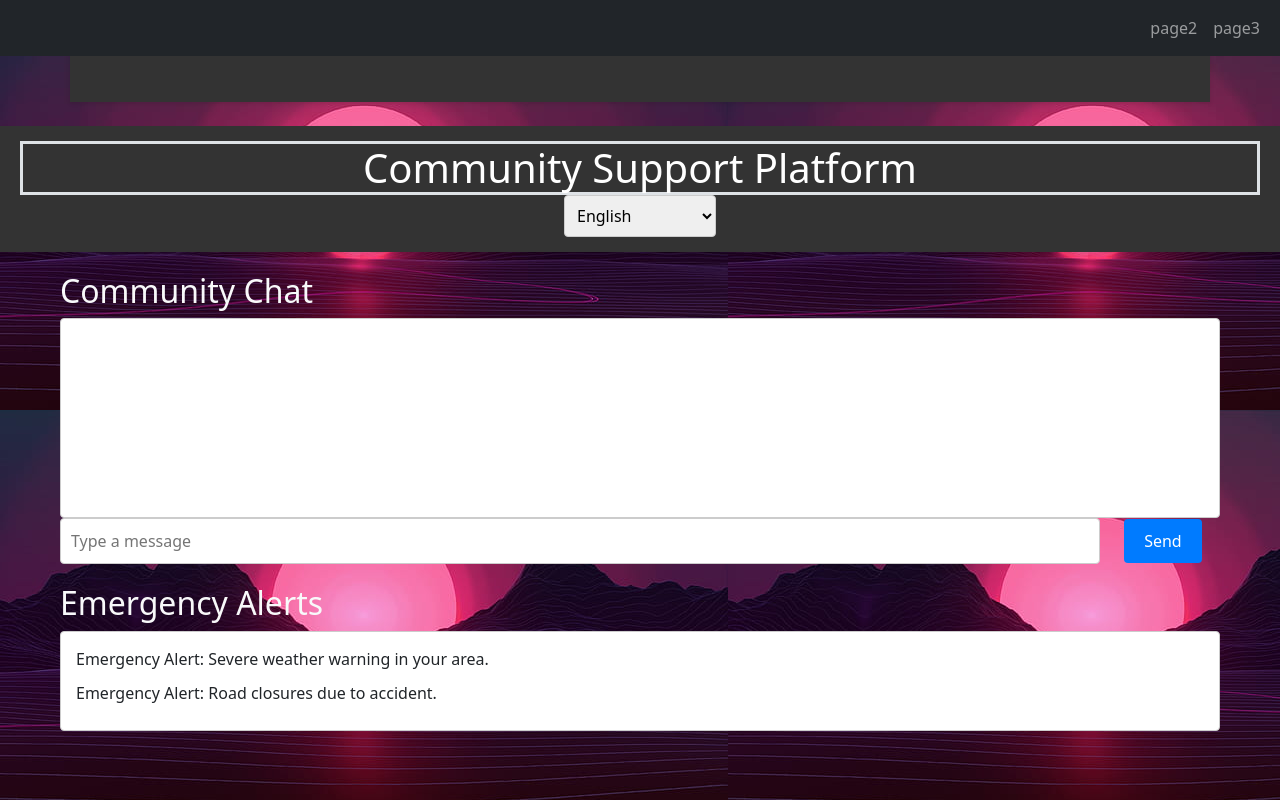
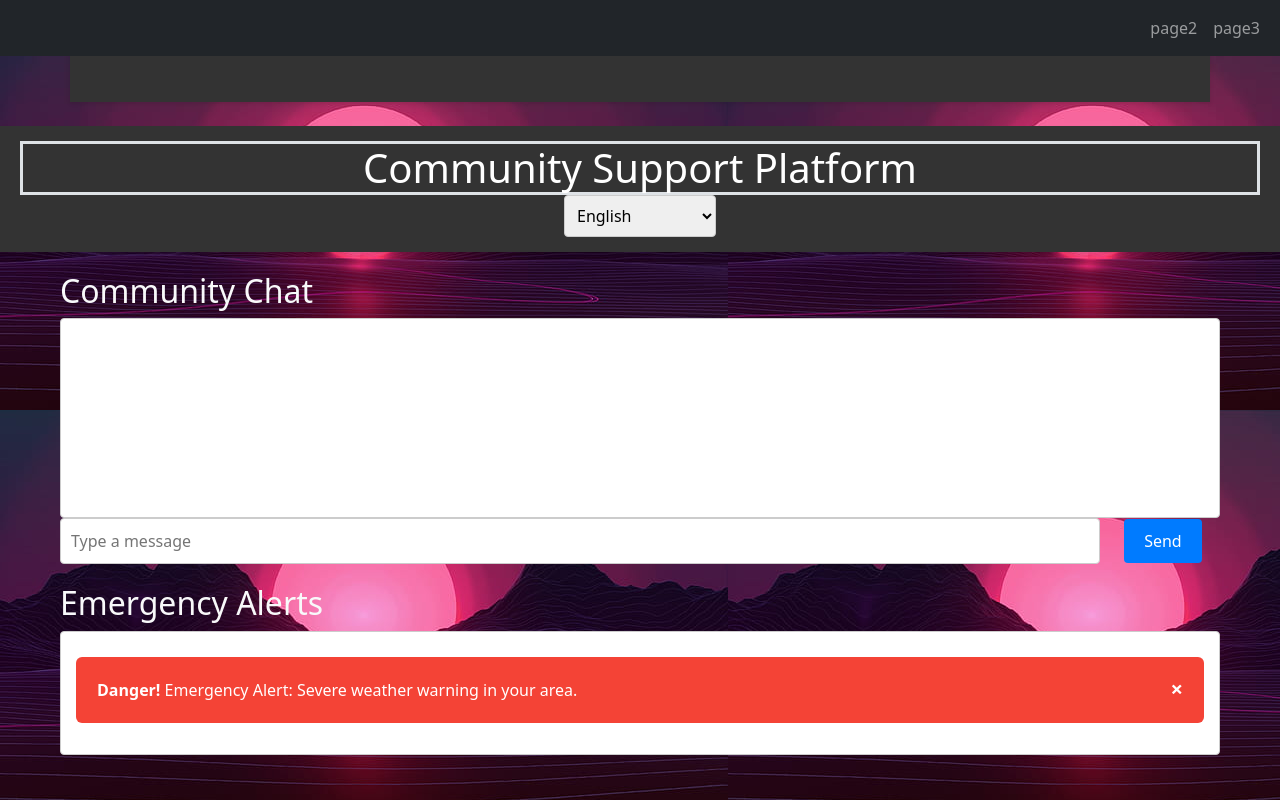
Before and after one commit to I-Dont-Know-What-Iam-Doing/Hack-a-ton, a plain HTML site: page html/html.html in a window 1280 px wide. Drawn offline with nearby package versions, Linux system fonts and the light colour scheme.

Commit message:
444q44qqqq

```diff
--- a/html/html.html
+++ b/html/html.html
@@ -10,17 +10,37 @@
     <link rel="stylesheet" href="../css/css.css">
     <script src="../javascript/js.js"></script>
     <link href="https://cdn.jsdelivr.net/npm/bootstrap@5.3.3/dist/css/bootstrap.min.css" rel="stylesheet"
-    integrity="sha384-QWTKZyjpPEjISv5WaRU9OFeRpok6YctnYmDr5pNlyT2bRjXh0JMhjY6hW+ALEwIH" crossorigin="anonymous">
+          integrity="sha384-QWTKZyjpPEjISv5WaRU9OFeRpok6YctnYmDr5pNlyT2bRjXh0JMhjY6hW+ALEwIH" crossorigin="anonymous">
+    <style>
+        .alert {
+            padding: 20px;
+            background-color: #f44336;
+            color: white;
+        }
 
+        .closebtn {
+            margin-left: 15px;
+            color: white;
+            font-weight: bold;
+            float: right;
+            font-size: 22px;
+            line-height: 20px;
+            cursor: pointer;
+            transition: 0.3s;
+        }
+
+            .closebtn:hover {
+                color: black;
+            }
+    </style>
 </head>
 <body>
     <header class="container my-4">
         <nav class="navbar navbar-expand-lg navbar-dark bg-dark fixed-top">
             <div class="container-fluid">
-
-                <!-- to collaspe -->
+                <!-- to collapse -->
                 <button class="navbar-toggler" type="button" data-bs-toggle="collapse" data-bs-target="#navbarSupportedContent"
-                aria-controls="navbarSupportedContent" aria-expanded="false" aria-label="Toggle navigation">
+                        aria-controls="navbarSupportedContent" aria-expanded="false" aria-label="Toggle navigation">
                     <span class="navbar-toggler-icon"></span>
                 </button>
 
@@ -28,16 +48,16 @@
                     <ul class="navbar-nav ms-auto" role="tablist">
                         <li class="nav-item" role="presentation">
                             <a class="nav-link" href="page2.html">page2</a>
-                         </li>
+                        </li>
                         <li class="nav-item" role="form">
-                           <a class="nav-link" href="page3.html">page3</a>
+                            <a class="nav-link" href="page3.html">page3</a>
                         </li>
                     </ul>
                 </div>
-
             </div>
         </nav><br><br>
     </header>
+
     <header>
         <h1 class="border border-3">Community Support Platform</h1>
         <select id="language-selector">
@@ -45,10 +65,8 @@
             <option value="ch">中文</option>
             <option value="my">Bahasa Melayu</option>
             <option value="tm">தமிழ்</option>
-
             <!-- Add more languages as needed -->
         </select>
-
     </header>
 
     <main>
@@ -61,6 +79,8 @@
 
         <section id="emergency-alerts">
             <h2 class="text-light">Emergency Alerts</h2>
+            <!-- Alert Message -->
+
             <div id="alerts"></div>
         </section>
     </main>
--- a/javascript/js.js
+++ b/javascript/js.js
@@ -1,114 +1,3 @@
-
-
-// const translations = {
-//     en: {
-//         headerTitle: 'Community Support Platform',
-//         chatTitle: 'Community Chat',
-//         alertsTitle: 'Emergency Alerts',
-//         messagePlaceholder: 'Type a message',
-//         sendButton: 'Send',
-//         alert1: 'Emergency Alert: Severe weather warning in your area.',
-//         alert2: 'Emergency Alert: Road closures due to accident.'
-//     },
-//     es: {
-//         headerTitle: 'Plataforma de Apoyo Comunitario',
-//         chatTitle: 'Chat Comunitario',
-//         alertsTitle: 'Alertas de Emergencia',
-//         messagePlaceholder: 'Escribe un mensaje',
-//         sendButton: 'Enviar',
-//         alert1: 'Alerta de Emergencia: Advertencia de clima severo en tu área.',
-//         alert2: 'Alerta de Emergencia: Cierres de carreteras debido a un accidente.'
-//     },
-//     fr: {
-//         headerTitle: 'Plateforme de Soutien Communautaire',
-//         chatTitle: 'Chat Communautaire',
-//         alertsTitle: 'Alertes d\'urgence',
-//         messagePlaceholder: 'Tapez un message',
-//         sendButton: 'Envoyer',
-//         alert1: 'Alerte d\'urgence : Alerte météorologique sévère dans votre région.',
-//         alert2: 'Alerte d\'urgence : Fermetures de routes en raison d\'un accident.'
-//     }
-//     // Add more languages as needed
-// };
-
-
-// document.addEventListener('DOMContentLoaded', () => {
-//     const languageSelector = document.getElementById('language-selector');
-//     const messagesDiv = document.getElementById('messages');
-//     const messageInput = document.getElementById('message-input');
-//     const sendButton = document.getElementById('send-button');
-//     const alertsDiv = document.getElementById('alerts');
-
-    // // Function to handle language change
-    // languageSelector.addEventListener('change', () => {
-    //     const selectedLanguage = languageSelector.value;
-    //     // In a real application, you might load language-specific content here
-    //     alert(`Language changed to ${selectedLanguage}`);
-    // });
-
-    // // Function to handle sending messages
-    // sendButton.addEventListener('click', () => {
-    //     const message = messageInput.value;
-    //     if (message.trim()) {
-    //         const messageElement = document.createElement('p');
-    //         messageElement.textContent = message;
-    //         messagesDiv.appendChild(messageElement);
-    //         messageInput.value = '';
-    //         messagesDiv.scrollTop = messagesDiv.scrollHeight; // Auto-scroll to bottom
-    //     }
-    // });
-
-//     // Example: Adding emergency alerts
-//     function addEmergencyAlert(message) {
-//         const alertElement = document.createElement('p');
-//         alertElement.textContent = message;
-//         alertsDiv.appendChild(alertElement);
-//     }
-
-//     // Example alerts
-//     addEmergencyAlert('Emergency Alert: Severe weather warning in your area.');
-//     addEmergencyAlert('Emergency Alert: Road closures due to accident.');
-// });
-
-
-// function updateContent(language) {
-//     const texts = translations[language];
-
-//     // Update header title
-//     document.querySelector('header h1').textContent = texts.headerTitle;
-
-//     // Update section titles
-//     document.getElementById('chat').querySelector('h2').textContent = texts.chatTitle;
-//     document.getElementById('emergency-alerts').querySelector('h2').textContent = texts.alertsTitle;
-
-//     // Update placeholders and button text
-//     document.getElementById('message-input').placeholder = texts.messagePlaceholder;
-//     document.getElementById('send-button').textContent = texts.sendButton;
-
-//     // Update alerts
-//     const alertsDiv = document.getElementById('alerts');
-//     alertsDiv.innerHTML = ''; // Clear existing alerts
-//     addEmergencyAlert(texts.alert1);
-//     addEmergencyAlert(texts.alert2);
-// }
-
-// // Event listener for language change
-// document.getElementById('language-selector').addEventListener('change', (event) => {
-//     const selectedLanguage = event.target.value;
-//     updateContent(selectedLanguage);
-// });
-
-// // Set default language on page load
-// document.addEventListener('DOMContentLoaded', () => {
-//     updateContent('en'); // Default language
-// });
-
-
-// scripts.js
-
-
-
-
 
 
 const translations = {
@@ -118,8 +7,7 @@ const translations = {
         alertsTitle: 'Emergency Alerts',
         messagePlaceholder: 'Type a message',
         sendButton: 'Send',
-        alert1: 'Emergency Alert: Severe weather warning in your area.',
-        alert2: 'Emergency Alert: Road closures due to accident.'
+        dangerAlert: 'Emergency Alert: Severe weather warning in your area.'
     },
     ch: {
         headerTitle: '社区支持平台',
@@ -127,8 +15,7 @@ const translations = {
         alertsTitle: '紧急警报',
         messagePlaceholder: '输入信息',
         sendButton: '发送',
-        alert1: '紧急警报：您所在地区的严重天气警告。',
-        alert2: '紧急警报：由于事故，道路封闭。'
+        dangerAlert: '紧急警报：您所在地区的严重天气警告。'
     },
     my: {
         headerTitle: 'Platform Sokongan Komuniti',
@@ -136,8 +23,7 @@ const translations = {
         alertsTitle: 'Amaran Kecemasan',
         messagePlaceholder: 'Tulis mesej',
         sendButton: 'Hantar',
-        alert1: 'Amaran Kecemasan: Amaran cuaca buruk di kawasan anda.',
-        alert2: 'Amaran Kecemasan: Penutupan jalan akibat kemalangan.'
+        dangerAlert: 'Amaran Kecemasan: Amaran cuaca buruk di kawasan anda.'
     },
     tm: {
         headerTitle: 'சமூக ஆதரவு தளம்',
@@ -145,14 +31,10 @@ const translations = {
         alertsTitle: 'அவசர அறிவிப்புகள்',
         messagePlaceholder: 'ஒரு செய்தியை பதிவிடுங்கள்',
         sendButton: 'அனுப்பு',
-        alert1: 'அவசர அறிவிப்பு: உங்கள் பகுதியில் கடும் வானிலை எச்சரிக்கை.',
-        alert2: 'அவசர அறிவிப்பு: விபத்தின் காரணமாக சாலை மூடப்பட்டது.'
+        dangerAlert: 'அவசர அறிவிப்பு: உங்கள் பகுதியில் கடும் வானிலை எச்சரிக்கை.'
     }
-
-
     // Add more languages as needed
 };
-// scripts.js
 
 function updateContent(language) {
     const texts = translations[language];
@@ -173,6 +55,9 @@ function updateContent(language) {
     alertsDiv.innerHTML = ''; // Clear existing alerts
     addEmergencyAlert(texts.alert1);
     addEmergencyAlert(texts.alert2);
+
+    // Add the Danger alert
+    addDangerAlert(texts.dangerAlert);
 }
 
 function addEmergencyAlert(message) {
@@ -180,7 +65,27 @@ function addEmergencyAlert(message) {
     alertElement.textContent = message;
     document.getElementById('alerts').appendChild(alertElement);
 }
-// scripts.js
+
+function addDangerAlert(message) {
+    const dangerAlertDiv = document.createElement('div');
+    dangerAlertDiv.className = 'alert';
+
+    const closeBtn = document.createElement('span');
+    closeBtn.className = 'closebtn';
+    closeBtn.innerHTML = '&times;';
+    closeBtn.onclick = function () {
+        this.parentElement.style.display = 'none';
+    };
+
+    const strongText = document.createElement('strong');
+    strongText.textContent = 'Danger! ';
+
+    dangerAlertDiv.appendChild(closeBtn);
+    dangerAlertDiv.appendChild(strongText);
+    dangerAlertDiv.appendChild(document.createTextNode(message.replace('Danger! ', '')));
+
+    document.getElementById('alerts').appendChild(dangerAlertDiv);
+}
 
 document.addEventListener('DOMContentLoaded', () => {
     const languageSelector = document.getElementById('language-selector');
```
